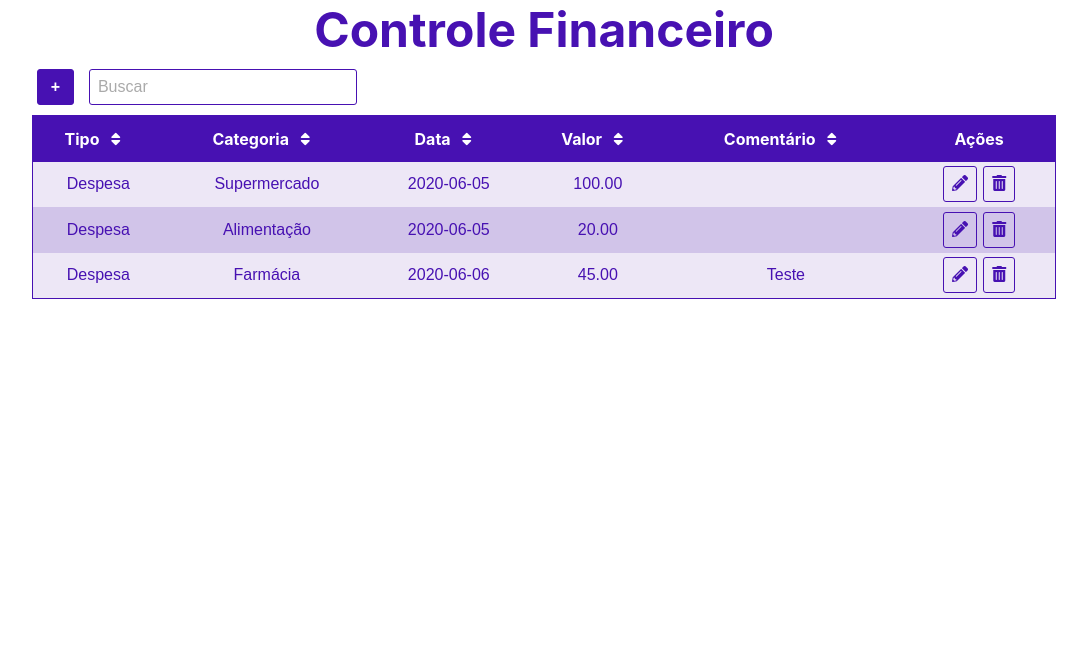
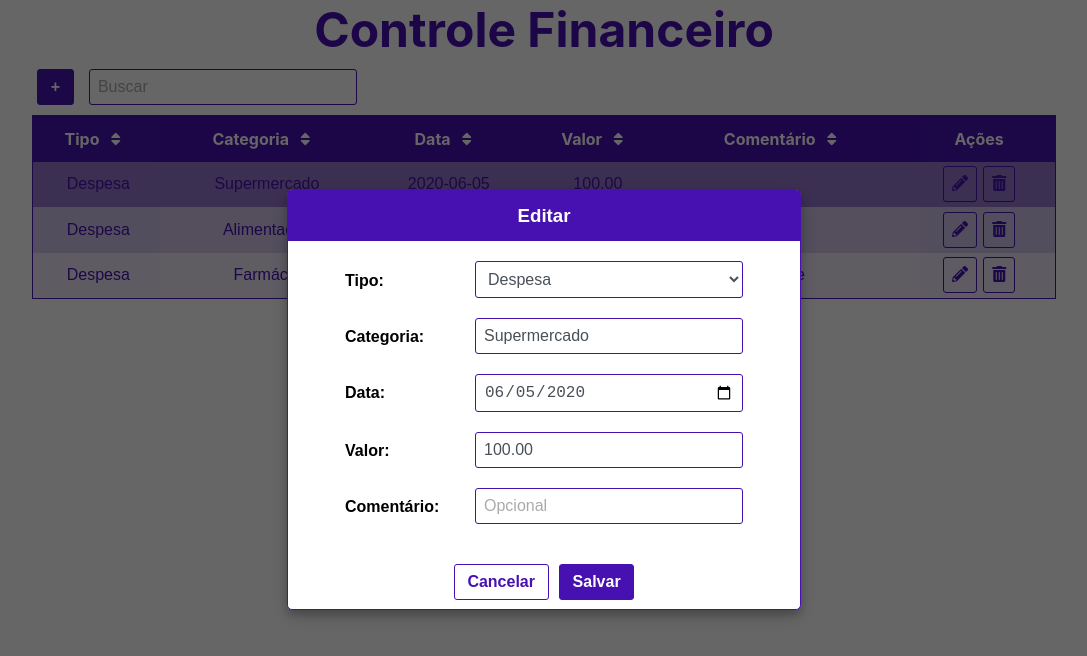
Before and after one commit to vcnsiqueira/Personal_finance, a React (Create React App) app in the folder client/: page / in a window 1280 px wide. Both pictures are taken after a click on the element 1055 px from the left and 184 px from the top of the page. Shown: the top 656 px of the page, without its empty margins (96-1183 px from the left). Built offline with nearby package versions, Linux system fonts and the light colour scheme.

Commit message:
Started working with the edit button to update the elements of the table. I've been working with the Edit modal component and its functionalities. After that, I will start working with the functions to complete the update of the new elements into the state

```diff
--- /dev/null
+++ b/client/src/Components/Modal/EditModal/EditModal.js
@@ -0,0 +1,96 @@
+import React, { Component } from 'react';
+import '../Modal.css';
+import PropTypes from 'prop-types';
+
+import Button from '../../Button/Button';
+import Input from '../../Input/Input';
+import Label from '../../Label/Label';
+import Select from '../../Select/Select';
+
+const selectTypeOptions = [ 'Receita', 'Despesa' ];
+
+class EditModal extends Component {
+
+    constructor(props) {
+        super(props);
+
+        this.state = {
+            tipo: this.props.element.tipo,
+            categoria: this.props.element.categoria,
+            data: this.props.element.data,
+            valor: this.props.element.valor,
+            comentario: this.props.element.comentario,
+        };
+    };
+
+    /*const removeElement = element => {
+        onRemove(element.id);
+        handleClose();
+    };*/
+
+    handleInput = event => {
+        const { name, value } = event.target;
+        this.setState({
+            [name]: value,
+        });
+    };
+
+    render() {
+
+        const { tipo, categoria, data, valor, comentario } = this.state;
+        const { show, children, element, handleClose } = this.props;
+
+        const showHideClassName = show ? "modal display-block" : "modal display-none"
+
+        const handleBackground = event => { // Função para fechar o modal ao clicar fora
+            if (!event.target.closest('.modal-wrapper')) {
+                handleClose();
+            }
+        };
+
+        return(
+            <div className={showHideClassName} onClick={handleBackground}>
+                <div className="modal-wrapper">
+                    <div className="modal-header">
+                        <h3>{children}</h3>
+                    </div>
+                    <div className="modal-body">
+                        <div>
+                            <Label>Tipo:</Label>
+                            <Select name="tipo" value={tipo} /*onChange={this.handleSelect}*/ options={selectTypeOptions}/>
+                        </div>
+                        <div>
+                            <Label>Categoria:</Label>
+                            <Input type="text" name="categoria" value={categoria} onChange={this.handleInput} placeholder="Digite a categoria" required/>
+                        </div>
+                        <div>
+                            <Label>Data:</Label>
+                            <Input type="date" name="data" value={data} onChange={this.handleInput} placeholder="Escolha uma data" required/>
+                        </div>
+                        <div>
+                            <Label>Valor:</Label>
+                            <Input type="number" name="valor" value={valor} onChange={this.handleInput} placeholder="Digite o valor" required/>
+                        </div>
+                        <div>
+                            <Label>Comentário:</Label>
+                            <Input type="text" name="comentario" value={comentario} onChange={this.handleInput} placeholder="Opcional"/>
+                        </div>
+                    </div>
+                    <div className="modal-footer">
+                        <Button backgroundColor="#4711B2" onClick={handleClose}>Cancelar</Button>
+                        <Button variant="solid" backgroundColor="#4711B2">Salvar</Button>
+                    </div>
+                </div>
+            </div>
+        );
+    }
+}
+
+EditModal.propTypes = {
+    show: PropTypes.bool,
+    children: PropTypes.node.isRequired,
+    element: PropTypes.object,
+    chandleClose: PropTypes.func,
+}
+
+export default  EditModal;
--- a/client/src/Components/Modal/RegisterModal/RegisterModal.js
+++ b/client/src/Components/Modal/RegisterModal/RegisterModal.js
@@ -42,6 +42,7 @@ class RegisterModal extends Component {
     submitForm = event => {
         event.preventDefault();
         this.props.handleSubmit(this.state);
+        this.props.handleClose();
     };
 
     render() {
@@ -70,23 +71,23 @@ class RegisterModal extends Component {
                     <div className="modal-header">
                         <h3>{children}</h3>
                     </div>
-                    <form onReset={handleClose} onKeyDown={() => handleEscape()} onSubmit={this.submitForm}>
+                    <form onReset={handleClose} onSubmit={this.submitForm}>
                         <div className="modal-body">
                             <div>
-                                <Label>Cadastro:</Label>
+                                <Label>Tipo:</Label>
                                 <Select name="tipo" value={tipo} onChange={this.handleSelect} options={selectTypeOptions}/>
                             </div>
                             <div>
                                 <Label>Categoria:</Label>
-                                <Input type="text" name="categoria" value={categoria} onChange={this.handleInput} placeholder="Digite a categoria"/>
+                                <Input type="text" name="categoria" value={categoria} onChange={this.handleInput} placeholder="Digite a categoria" required/>
                             </div>
                             <div>
                                 <Label>Data:</Label>
-                                <Input type="date" name="data" value={data} onChange={this.handleInput} placeholder="Escolha uma data"/>
+                                <Input type="date" name="data" value={data} onChange={this.handleInput} placeholder="Escolha uma data" required/>
                             </div>
                             <div>
                                 <Label>Valor:</Label>
-                                <Input type="number" name="valor" value={valor} onChange={this.handleInput} placeholder="Digite o valor"/>
+                                <Input type="number" name="valor" value={valor} onChange={this.handleInput} placeholder="Digite o valor" required/>
                             </div>
                             <div>
                                 <Label>Comentário:</Label>
--- a/client/src/Components/Select/Select.js
+++ b/client/src/Components/Select/Select.js
@@ -27,7 +27,7 @@ const SelectStyles = styled.select`
 
 const Select = ({ value, options, onChange }) => {
     return(
-        <SelectStyles defaultValue={value} onChange={onChange}>
+        <SelectStyles defaultValue={value} onChange={onChange} required>
                 <option value={''} disabled>Escolha</option>
                 {options.map(option => {
                     return(
--- a/client/src/Components/Table/Table.js
+++ b/client/src/Components/Table/Table.js
@@ -4,6 +4,7 @@ import './Table.css';
 
 import Icon from '../Icon/Icon';
 import ConfirmModal from '../Modal/ConfirmModal/ConfirmModal';
+import EditModal from '../Modal/EditModal/EditModal';
 
 const removeAccent = word => word.normalize('NFD').replace(/[\u0300-\u036f]/g, "");
 
@@ -15,6 +16,7 @@ class Table extends React.Component {
         this.state = {
             header: ['Tipo', 'Categoria', 'Data', 'Valor', 'Comentário', 'Ações'],
             showConfirmModal: null,
+            showEditModal: null,
             sortConfig: {
                 key: null,
                 direction: null,
@@ -24,8 +26,22 @@ class Table extends React.Component {
 
         this.openConfirmModal = this.openConfirmModal.bind(this);
         this.closeConfirmModal = this.closeConfirmModal.bind(this);
+        this.openEditModal = this.openEditModal.bind(this);
+        this.closeEditModal = this.closeEditModal.bind(this);
         this.requestSort = this.requestSort.bind(this);
         this.sortList = this.sortList.bind(this);
+    };
+
+    openEditModal = item => {
+        this.setState({
+            showEditModal: item,
+        });
+    };
+
+    closeEditModal = item => {
+        this.setState({
+            showEditModal: null,
+        });
     };
 
     openConfirmModal = item => {
@@ -92,7 +108,7 @@ class Table extends React.Component {
 
     render() {
 
-        const { header, showConfirmModal, sortConfig } = this.state;
+        const { header, showConfirmModal, sortConfig, showEditModal } = this.state;
         const { list, searchTerm, onRemove } = this.props;
 
         const showList = sortConfig.key !== null ? this.sortList() : list;
@@ -123,7 +139,8 @@ class Table extends React.Component {
                                     <td>{item.valor}</td>
                                     <td>{item.comentario}</td>
                                     <td>
-                                        <Icon color='#4711B2' border hover><i className="fas fa-pencil-alt"/></Icon>
+                                        <Icon color='#4711B2' border hover onClick={() => this.openEditModal(item)}><i className="fas fa-pencil-alt"/></Icon>
+                                        <EditModal show={showEditModal === item} element={item} handleClose={this.closeEditModal}>Editar</EditModal>
                                         <Icon color='#4711B2' border hover onClick={() => this.openConfirmModal(item)}><i className="fas fa-trash-alt"/></Icon>
                                         <ConfirmModal show={showConfirmModal === item} handleClose={this.closeConfirmModal} element={item} onRemove={onRemove}>Excluir</ConfirmModal>
                                     </td>
```
Also changed, not shown: client/src/App.js (+9 -0 lines).
